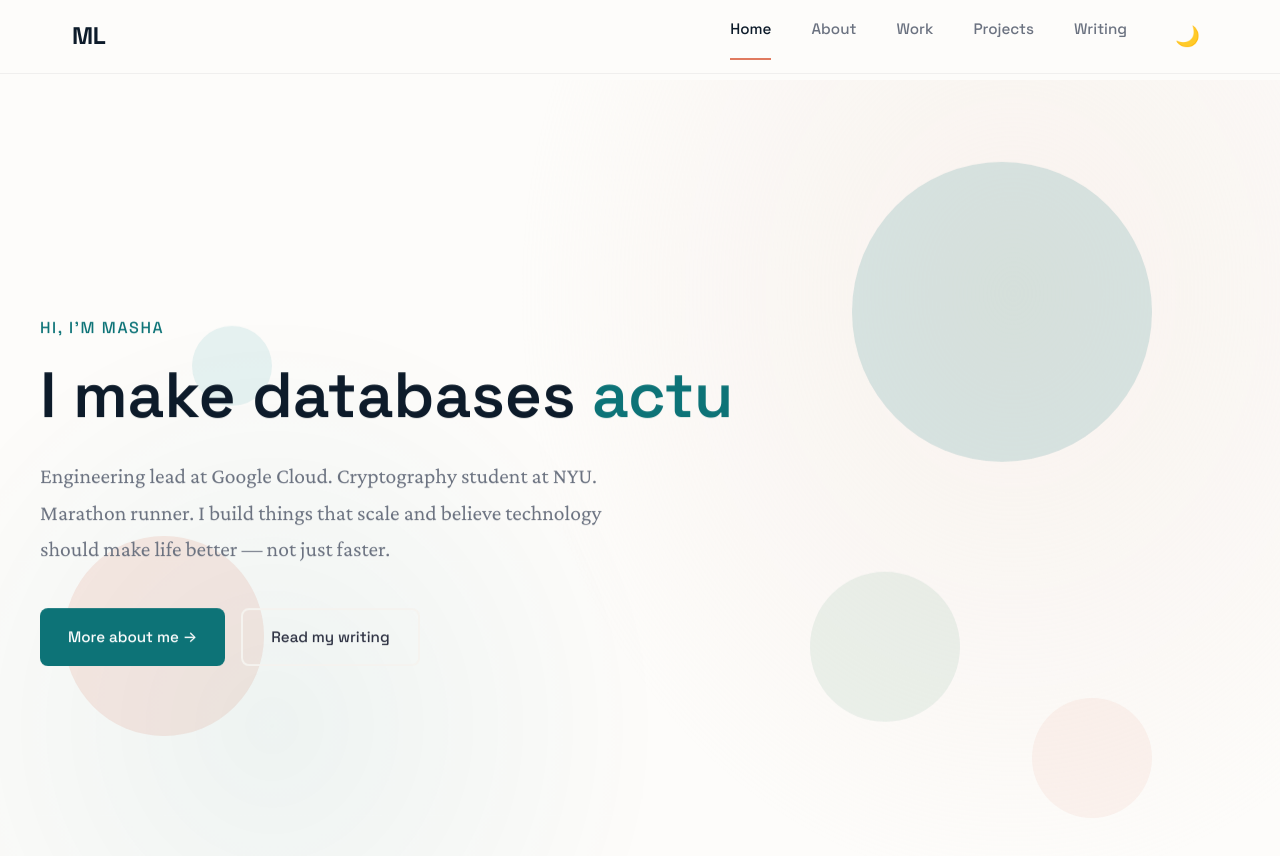
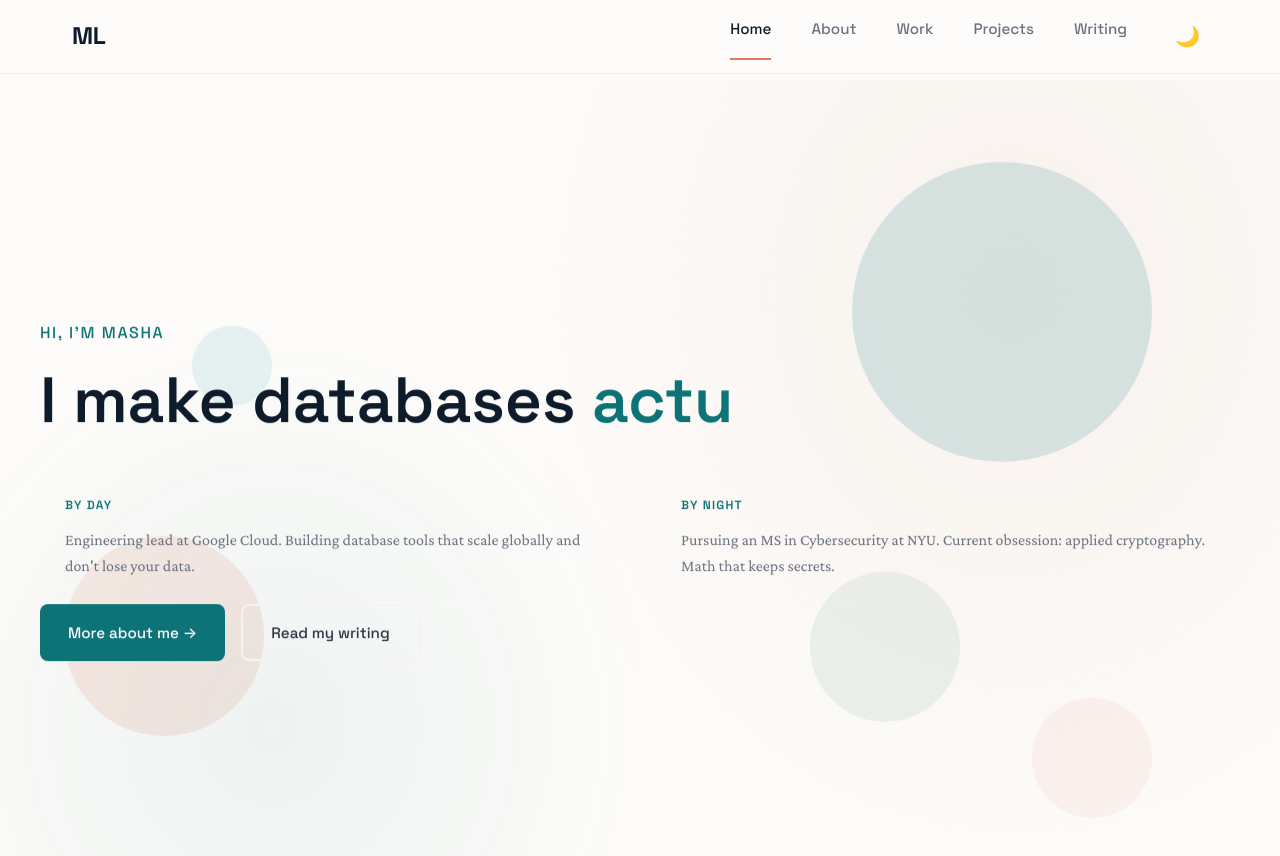
Before and after one commit to Masha-L/masha-l.github.io, a Jekyll site: the page built from index.html, in a window 1280 px wide and 900 px high. Shown: the top 856 px of the window. Built offline with Jekyll 4.4.1, drawn with Linux system fonts in a browser that asks for light colours.

Commit message:
Hero: add By Day / By Night split layout

```diff
--- a/assets/css/style.css
+++ b/assets/css/style.css
@@ -1797,3 +1797,48 @@ a.card-link:hover .card-cta {
     flex: 0 0 280px;
   }
 }
+
+/* Hero split layout (by day / by night) */
+.hero-split {
+  display: grid;
+  grid-template-columns: 1fr 1fr;
+  gap: 2rem;
+  margin-top: 1.5rem;
+  text-align: left;
+}
+
+.hero-block {
+  padding: 1.5rem;
+  background: rgba(255, 255, 255, 0.05);
+  border-radius: 12px;
+  border: 1px solid rgba(255, 255, 255, 0.1);
+}
+
+.hero-label {
+  display: inline-block;
+  font-family: var(--font-heading);
+  font-size: 0.75rem;
+  font-weight: 600;
+  text-transform: uppercase;
+  letter-spacing: 0.1em;
+  color: var(--color-primary);
+  margin-bottom: 0.75rem;
+}
+
+.hero-block p {
+  margin: 0;
+  font-size: 1rem;
+  line-height: 1.6;
+  color: var(--color-text-muted);
+}
+
+@media (max-width: 768px) {
+  .hero-split {
+    grid-template-columns: 1fr;
+    gap: 1rem;
+  }
+
+  .hero-block {
+    padding: 1.25rem;
+  }
+}
--- a/index.html
+++ b/index.html
@@ -14,7 +14,16 @@ title: Home
   <div class="hero-content">
     <p class="hero-greeting">Hi, I'm Masha</p>
     <h1 class="hero-title">I make databases <span class="highlight typing-container"><span class="typing-text"></span><span class="typing-cursor"></span></span></h1>
-    <p class="hero-description">Engineering lead at Google Cloud. Cryptography student at NYU. Marathon runner. I build things that scale and believe technology should make life better — not just faster.</p>
+    <div class="hero-split">
+      <div class="hero-block">
+        <span class="hero-label">By Day</span>
+        <p>Engineering lead at Google Cloud. Building database tools that scale globally and don't lose your data.</p>
+      </div>
+      <div class="hero-block">
+        <span class="hero-label">By Night</span>
+        <p>Pursuing an MS in Cybersecurity at NYU. Current obsession: applied cryptography. Math that keeps secrets.</p>
+      </div>
+    </div>
     <div class="hero-links">
       <a href="/about/" class="btn btn-primary">More about me →</a>
       <a href="/blog/" class="btn btn-secondary">Read my writing</a>
```
